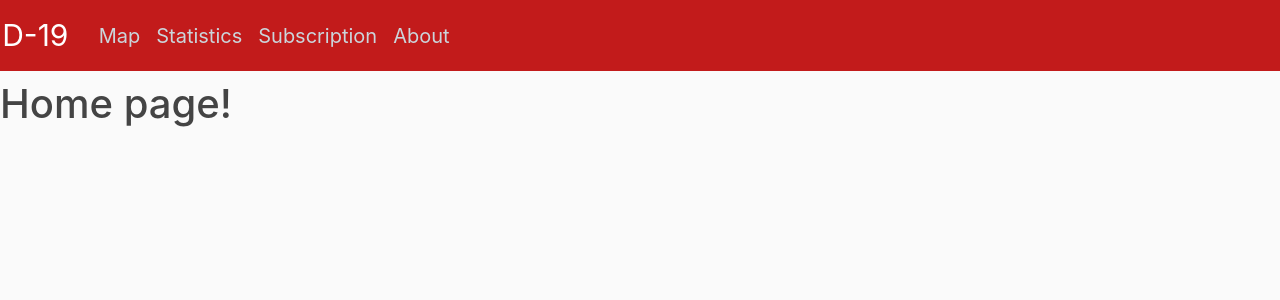
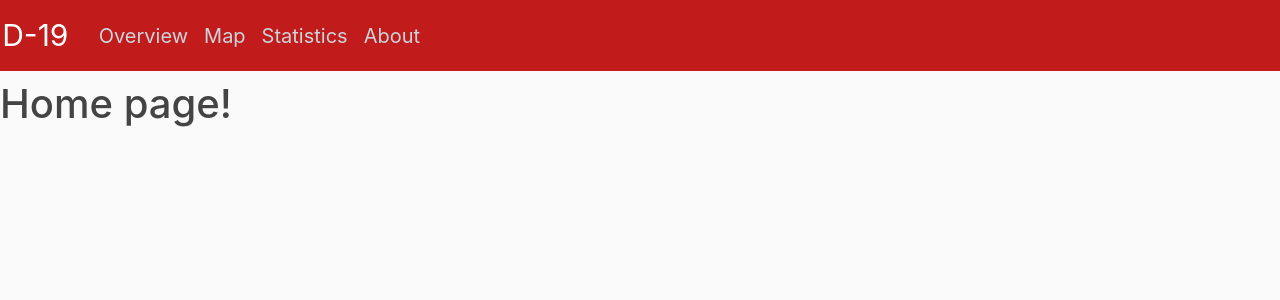
Before and after one commit to IceBreaker8/Covid-19-Website, a Django app: page / in a window 1280 px wide. Shown: the top 300 px of the page. Run offline with Django 3.2, Linux system fonts and the light colour scheme; some libraries are stand-ins or nearby versions.

Commit message:
-Changed to base.html

```diff
--- a/covid19/templates/covidHtml/base.html
+++ b/covid19/templates/covidHtml/base.html
@@ -27,9 +27,9 @@
 
             <div class="collapse navbar-collapse" id="navbarToggle">
                 <div class="navbar-nav mr-auto">
+                    <a class="nav-item nav-link" href="#">Overview</a>
                     <a class="nav-item nav-link" href="/map">Map</a>
                     <a class="nav-item nav-link" href="/statistics">Statistics</a>
-                    <a class="nav-item nav-link" href="/subscription">Subscription</a>
                     <a class="nav-item nav-link" href="/about">About</a>
 
 
```
